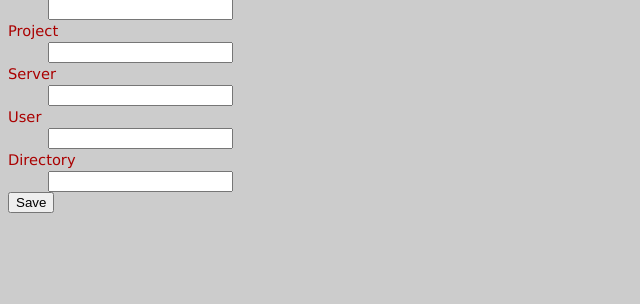
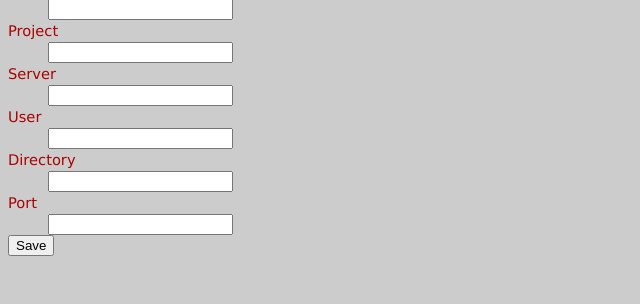
Before and after one commit to hendrikmoree/SublimeProjects, a PHP site: page / in a window 1280 px wide. Shown: the part 148-452 px from the top of the page, without its empty margins (0-640 px from the left). Run offline with PHP 8.4, Linux system fonts and the light colour scheme; data that the repository does not hold is empty.

Commit message:
HM: add new servers with port

```diff
--- a/add.php
+++ b/add.php
@@ -22,7 +22,7 @@ $config->{$name} = array(
         'project' => $project,
         'server' => $server,
         'user' => $user,
-        'directory' => $directory
+        'directory' => $directory,
         'port' => $port
     );
 
--- a/index.php
+++ b/index.php
@@ -1,4 +1,12 @@
 <?php
+## begin license ##
+#
+# All rights reserved.
+#
+# Copyright (C) 2015 Seecr (Seek You Too B.V.) http://seecr.nl
+#
+## end license ##
+
 $userAgent = $_SERVER['HTTP_USER_AGENT'];
 $DEVICE_TYPE="";
 if (stristr($userAgent, "Mobile")) {
@@ -41,7 +49,9 @@ function addProject() {
     var server = document.getElementById('newServer').value;
     var user = document.getElementById('newUser').value;
     var directory = document.getElementById('newDirectory').value;
-    openUrl("add.php?name=" + name + "&project=" + project + "&server=" + server + "&user=" + user + "&directory=" + directory, loadProjects);
+    var port =document.getElementById('newPort').value;
+    openUrl("add.php?name=" + name + "&project=" + project + "&server=" + server + "&user=" + user + "&directory=" + directory + "&port=" + port, loadProjects);
+    loadProjects();
 }
 
 function deleteProject(projectName) {
@@ -146,6 +156,8 @@ if ($DEVICE_TYPE == "MOBILE") {
             <dd><input type="text" id='newUser'/></dd>
             <dt>Directory</dt>
             <dd><input type="text" id='newDirectory'/></dd>
+            <dt>Port</dt>
+            <dd><input type="text" id='newPort'/></dd>
             <dt><input type="button" value="Save" onclick="addProject();" /></dt>
         </dl>
     </div>
```
